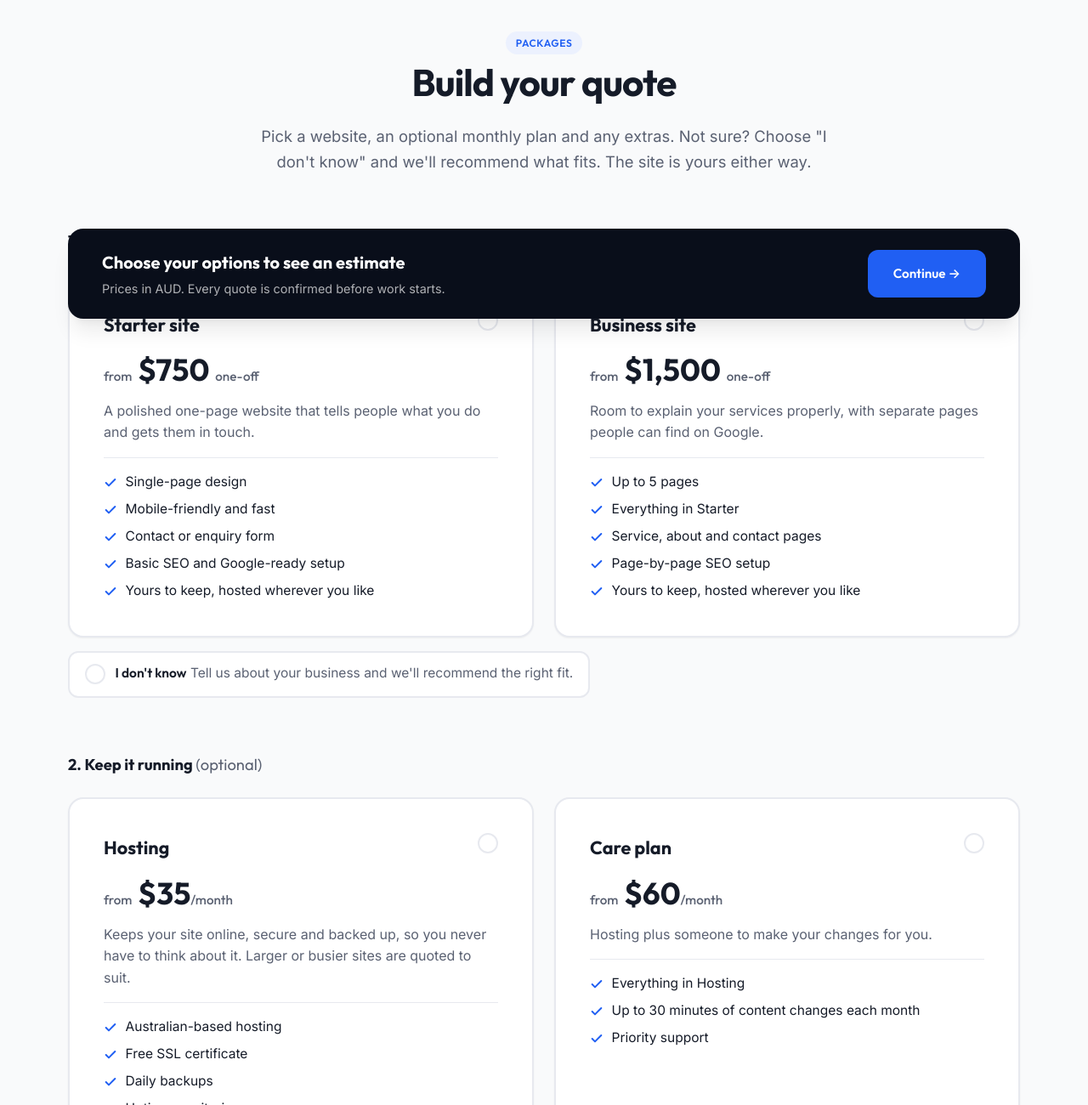
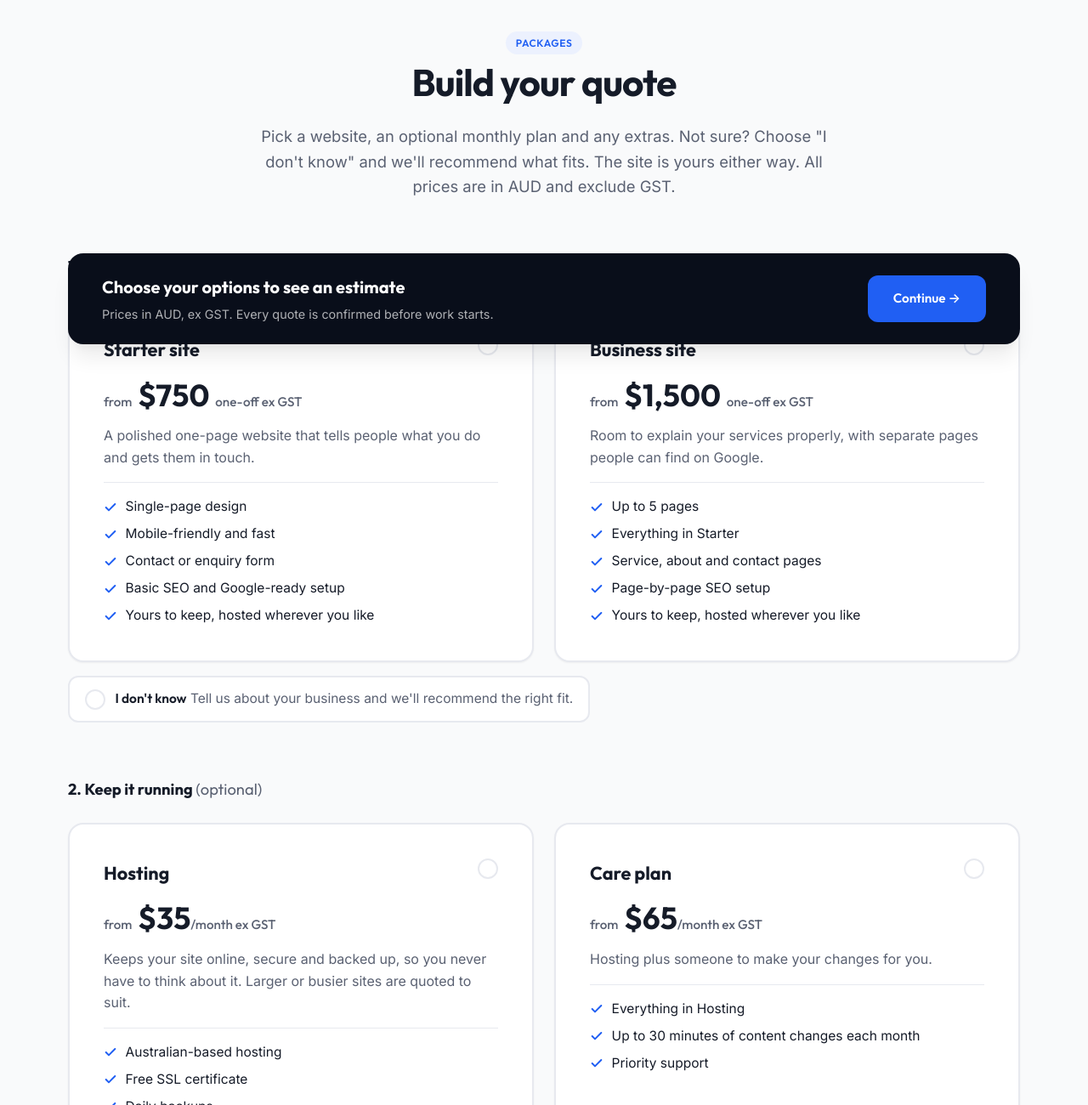
Before and after one commit to EthanetXYZ/KrasueIT-Website, an Astro site: page / in a window 1280 px wide. Shown: the part 3341-4641 px from the top of the page at 85% size. Built offline with nearby package versions, Linux system fonts and the light colour scheme; Astro itself is replaced by a stand-in of ours; a web font is replaced by a local one.

Commit message:
Raise Care plan to $65/month and show prices ex GST
Price labels, packages intro, quote builder estimate and carried-over form selections now state ex GST; structured data marks prices as excluding tax.

Co-Authored-By: Claude Opus 5.5 <noreply@anthropic.com>

```diff
--- a/src/components/BaseSEO.astro
+++ b/src/components/BaseSEO.astro
@@ -79,6 +79,7 @@ const structuredData = {
               "@type": offer.unit ? "UnitPriceSpecification" : "PriceSpecification",
               minPrice: offer.price,
               priceCurrency: "AUD",
+              valueAddedTaxIncluded: false,
               ...(offer.unit && { unitCode: offer.unit })
             }
           }))
--- a/src/pages/index.astro
+++ b/src/pages/index.astro
@@ -2,12 +2,12 @@
 import Layout from '../layouts/Layout.astro';
 
 // ── Edit prices here ─────────────────────────────────────────────
-// All prices are AUD "from" prices; they feed the packages section and structured data.
+// All prices are AUD "from" prices, excluding GST; they feed the packages section and structured data.
 const pricing = {
   starter: 750,   // one-page site
   business: 1500, // up to 5 pages
   hosting: 35,    // per month, optional; higher for larger or busier sites
-  care: 60,       // per month, optional (includes hosting)
+  care: 65,       // per month, optional (includes hosting)
 };
 // ─────────────────────────────────────────────────────────────────
 
@@ -241,7 +241,7 @@ const faqs = [
       <div class="section-heading">
         <span class="badge badge-brand">Packages</span>
         <h2>Build your quote</h2>
-        <p class="section-intro">Pick a website, an optional monthly plan and any extras. Not sure? Choose "I don't know" and we'll recommend what fits. The site is yours either way.</p>
+        <p class="section-intro">Pick a website, an optional monthly plan and any extras. Not sure? Choose "I don't know" and we'll recommend what fits. The site is yours either way. All prices are in AUD and exclude GST.</p>
       </div>
 
       <div class="picker" data-picker>
@@ -253,7 +253,7 @@ const faqs = [
                 <input type="radio" name="pick-site" value={pkg.id} class="option-input" data-label={pkg.name} data-amount={pkg.amount} />
                 <span class="option-check" aria-hidden="true"></span>
                 <span class="package-name">{pkg.name}</span>
-                <span class="package-price"><span class="package-from">from</span> {pkg.price} <span class="package-unit">{pkg.unit}</span></span>
+                <span class="package-price"><span class="package-from">from</span> {pkg.price} <span class="package-unit">{pkg.unit} ex GST</span></span>
                 <span class="package-summary">{pkg.summary}</span>
                 <ul class="package-features">
                   {pkg.features.map((f) => <li>{f}</li>)}
@@ -278,7 +278,7 @@ const faqs = [
                 <input type="radio" name="pick-plan" value={plan.id} class="option-input" data-label={plan.name} data-amount={plan.amount} data-monthly />
                 <span class="option-check" aria-hidden="true"></span>
                 <span class="package-name">{plan.name}</span>
-                <span class="package-price"><span class="package-from">from</span> {plan.price}<span class="package-unit">{plan.unit}</span></span>
+                <span class="package-price"><span class="package-from">from</span> {plan.price}<span class="package-unit">{plan.unit} ex GST</span></span>
                 <span class="package-summary">{plan.summary}</span>
                 <ul class="package-features">
                   {plan.features.map((f) => <li>{f}</li>)}
@@ -321,7 +321,7 @@ const faqs = [
         <div class="picker-summary">
           <div class="picker-summary-text" aria-live="polite">
             <span class="picker-estimate" data-picker-estimate>Choose your options to see an estimate</span>
-            <span class="picker-detail" data-picker-detail>Prices in AUD. Every quote is confirmed before work starts.</span>
+            <span class="picker-detail" data-picker-detail>Prices in AUD, ex GST. Every quote is confirmed before work starts.</span>
           </div>
           <a href="#contact" class="btn btn-primary" data-picker-continue>Continue →</a>
         </div>
@@ -1572,7 +1572,7 @@ const faqs = [
   const describe = (input: HTMLInputElement) => {
     const amount = Number(input.dataset.amount);
     if (!amount) return input.dataset.label ?? input.value;
-    return `${input.dataset.label} (from ${money(amount)}${input.hasAttribute('data-monthly') ? '/month' : ''})`;
+    return `${input.dataset.label} (from ${money(amount)}${input.hasAttribute('data-monthly') ? '/month' : ''} ex GST)`;
   };
 
   const update = () => {
@@ -1588,7 +1588,7 @@ const faqs = [
     const parts = [oneOff && `${money(oneOff)} one-off`, monthly && `${money(monthly)}/month`].filter(Boolean);
     if (estimateEl) {
       estimateEl.textContent = parts.length
-        ? `Estimate: from ${parts.join(' + ')}`
+        ? `Estimate: from ${parts.join(' + ')} ex GST`
         : anything
           ? "We'll recommend the right options"
           : 'Choose your options to see an estimate';
@@ -1602,8 +1602,8 @@ const faqs = [
 
     if (detailEl) {
       detailEl.textContent = extras.some((e) => e.value !== 'unsure')
-        ? 'Extras are quoted separately. Prices in AUD.'
-        : 'Prices in AUD. Every quote is confirmed before work starts.';
+        ? 'Extras are quoted separately. Prices in AUD, ex GST.'
+        : 'Prices in AUD, ex GST. Every quote is confirmed before work starts.';
     }
 
     // Carry selections into the contact form
```
